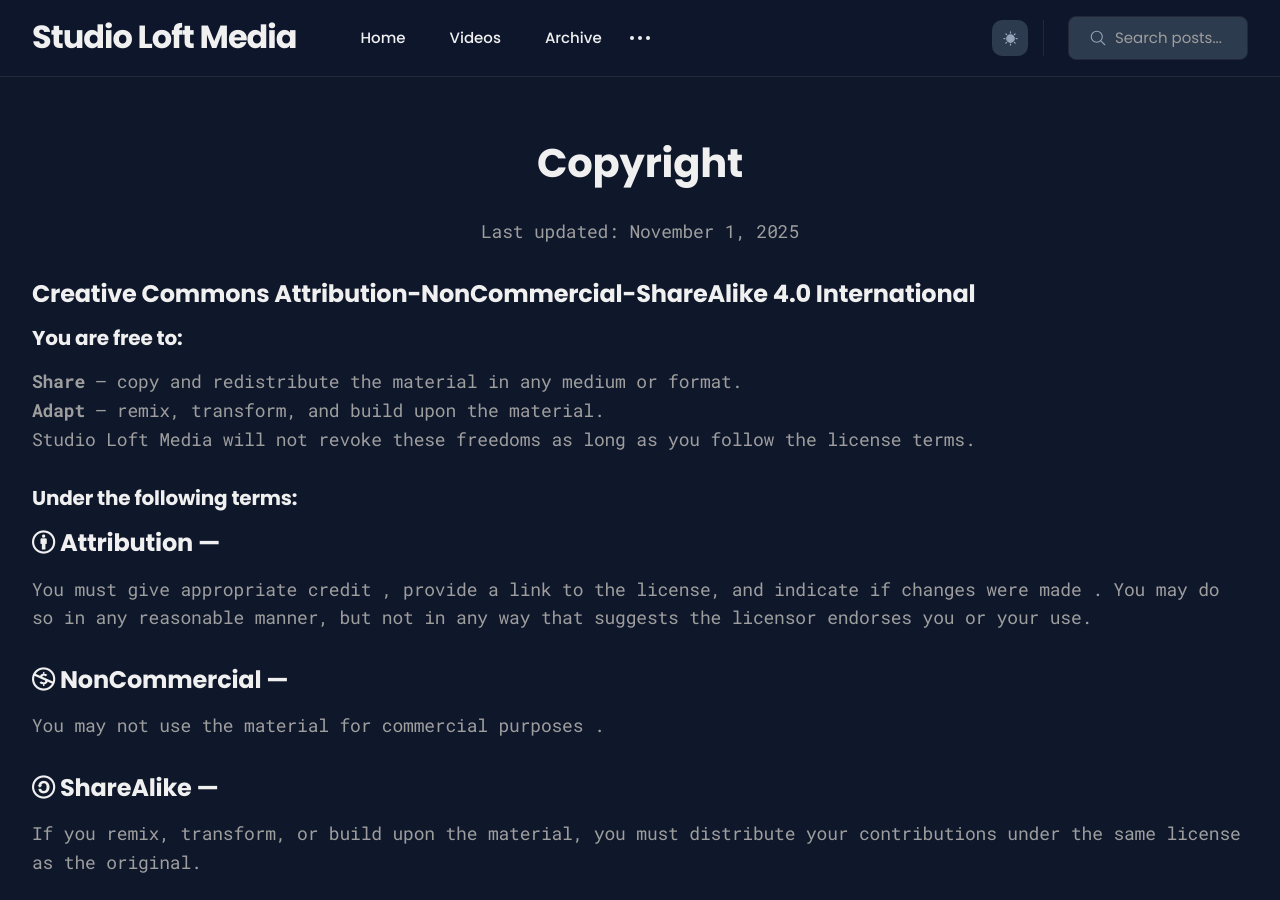
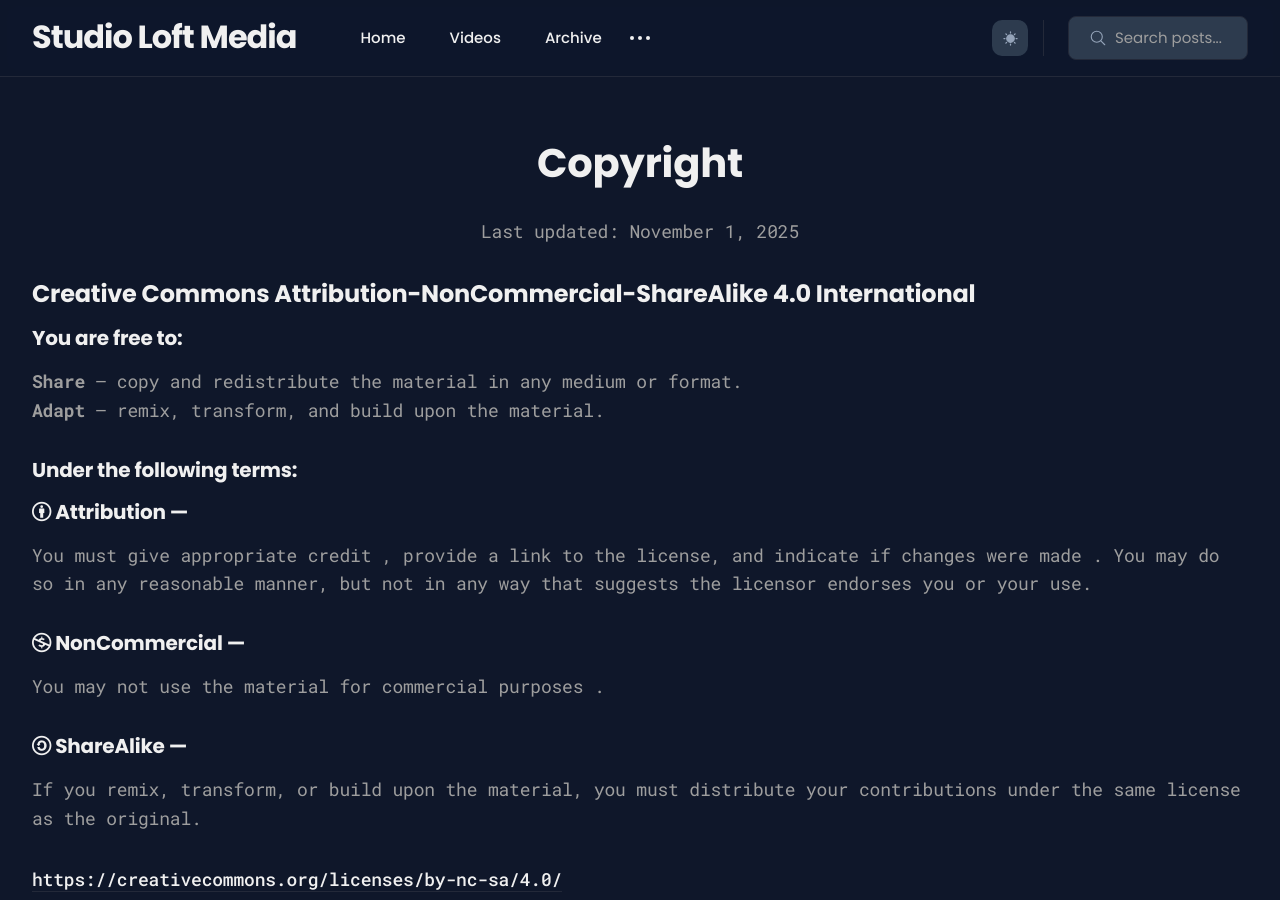
Before and after one commit to studioloft/studioloft.github.io, a Jekyll site: the page built from _pages/copyright.md, in a window 1280 px wide and 900 px high. Built offline with Jekyll 4.4.1, drawn with Linux system fonts in a browser that asks for light colours.

Commit message:
copyright syntax

```diff
--- a/_pages/copyright.md
+++ b/_pages/copyright.md
@@ -6,22 +6,21 @@ permalink: /copyright/
 
 <p style="text-align: center;">Last updated: November 1, 2025</p>
 
-<h3>Creative Commons Attribution-NonCommercial-ShareAlike 4.0 International</h3>
+<h3><i class="fa-brands fa-creative-commons-cc"></i>Creative Commons Attribution-NonCommercial-ShareAlike 4.0 International</h3>
 <h4>You are free to:</H4>
 <b>Share</B> — copy and redistribute the material in any medium or format.
 <br>
 <b>Adapt</b> — remix, transform, and build upon the material.
 <br>
-Studio Loft Media will not revoke these freedoms as long as you follow the license terms.
 <H4>Under the following terms:</h4>
-<h3><i class="fa-brands fa-creative-commons-by"></i> Attribution —</h3>
+<h4><i class="fa-brands fa-creative-commons-by"></i> Attribution —</h4>
 You must give appropriate credit , provide a link to the license, and indicate if changes were made . You may do so in any reasonable manner, but not in any way that suggests the licensor endorses you or your use.
-<h3><i class="fa-brands fa-creative-commons-nc"></i> NonCommercial —</h3>
+<h4><i class="fa-brands fa-creative-commons-nc"></i> NonCommercial —</h4>
 You may not use the material for commercial purposes .
-<h3><i class="fa-brands fa-creative-commons-sa"></i> ShareAlike —</h3>
+<h4><i class="fa-brands fa-creative-commons-sa"></i> ShareAlike —</h4>
 If you remix, transform, or build upon the material, you must distribute your contributions under the same license as the original.
 
-https://creativecommons.org/licenses/by-nc-sa/4.0/
+<a href="https://creativecommons.org/licenses/by-nc-sa/4.0/">https://creativecommons.org/licenses/by-nc-sa/4.0/</a>
 
 <h3>Contact us</h3>
 If you have any questions about this Copyright or to discuss use and licensing, you can contact us at contact@studioloftmedia.com or by visiting the Contact page.
```
